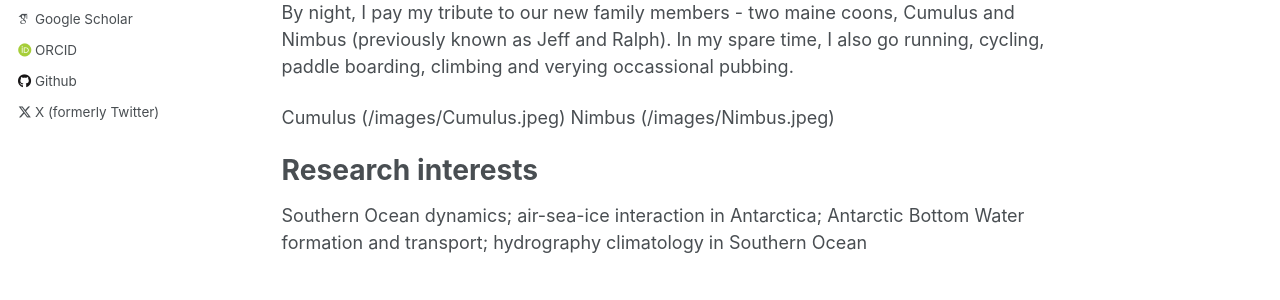
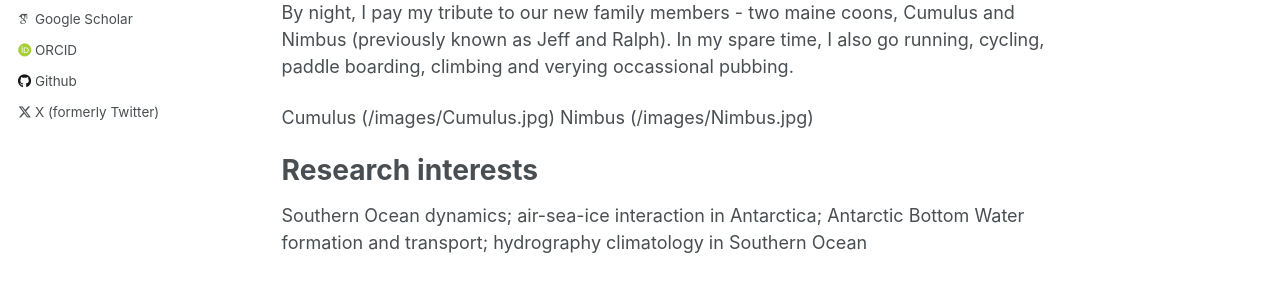
Before and after one commit to ShenjieZhouBAS/ShenjieZhouBAS.github.io, a Jekyll site: the page built from _pages/about.md, in a window 1280 px wide and 1248 px high. Shown: the part 570-870 px from the top of the window. Built offline with Jekyll 4.4.1, drawn with Linux system fonts in a browser that asks for light colours; some web fonts are replaced.

Commit message:
Update about.md

```diff
--- a/_pages/about.md
+++ b/_pages/about.md
@@ -14,9 +14,9 @@ By night, I pay my tribute to our new family members - two maine coons, Cumulus
 
 
 Cumulus
-(/images/Cumulus.jpeg)
+(/images/Cumulus.jpg)
 Nimbus
-(/images/Nimbus.jpeg)
+(/images/Nimbus.jpg)
 
 
 Research interests
```
